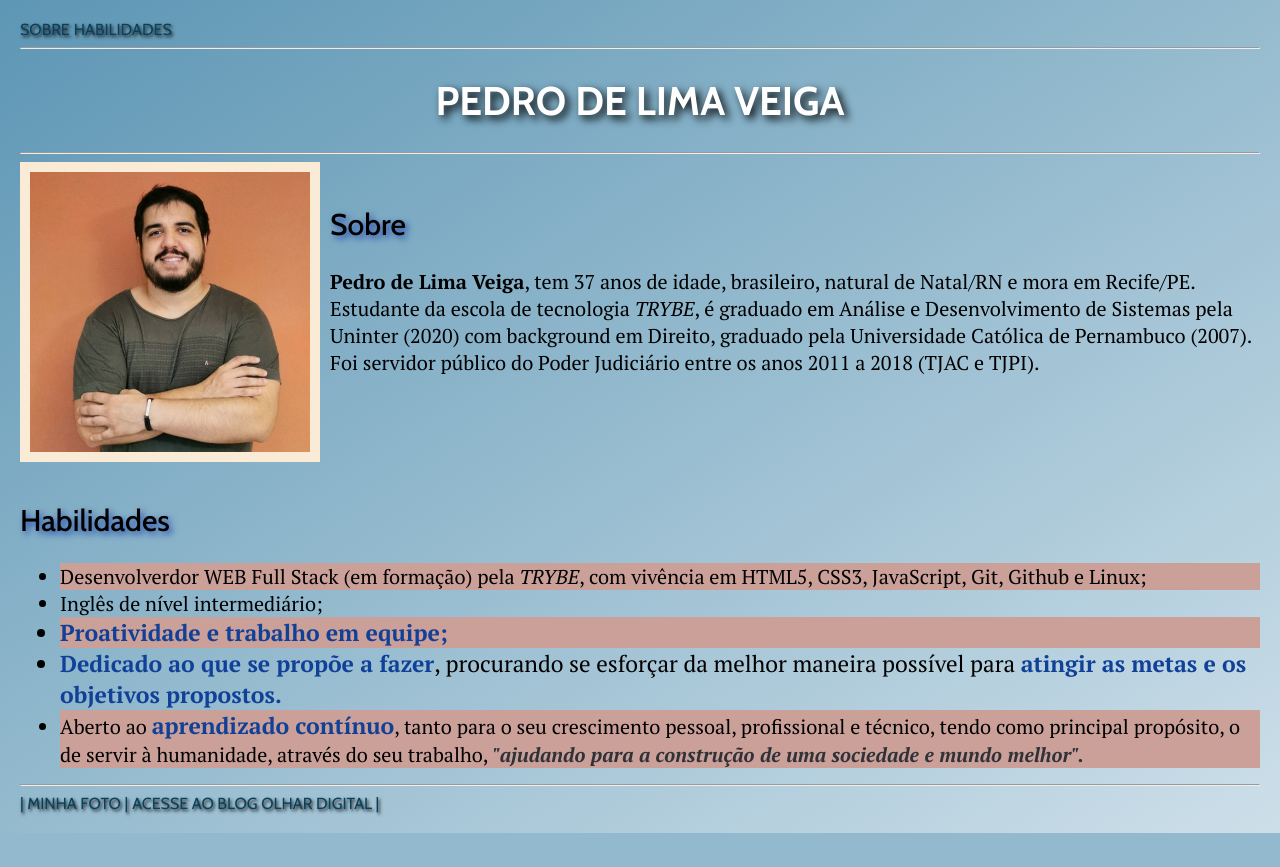
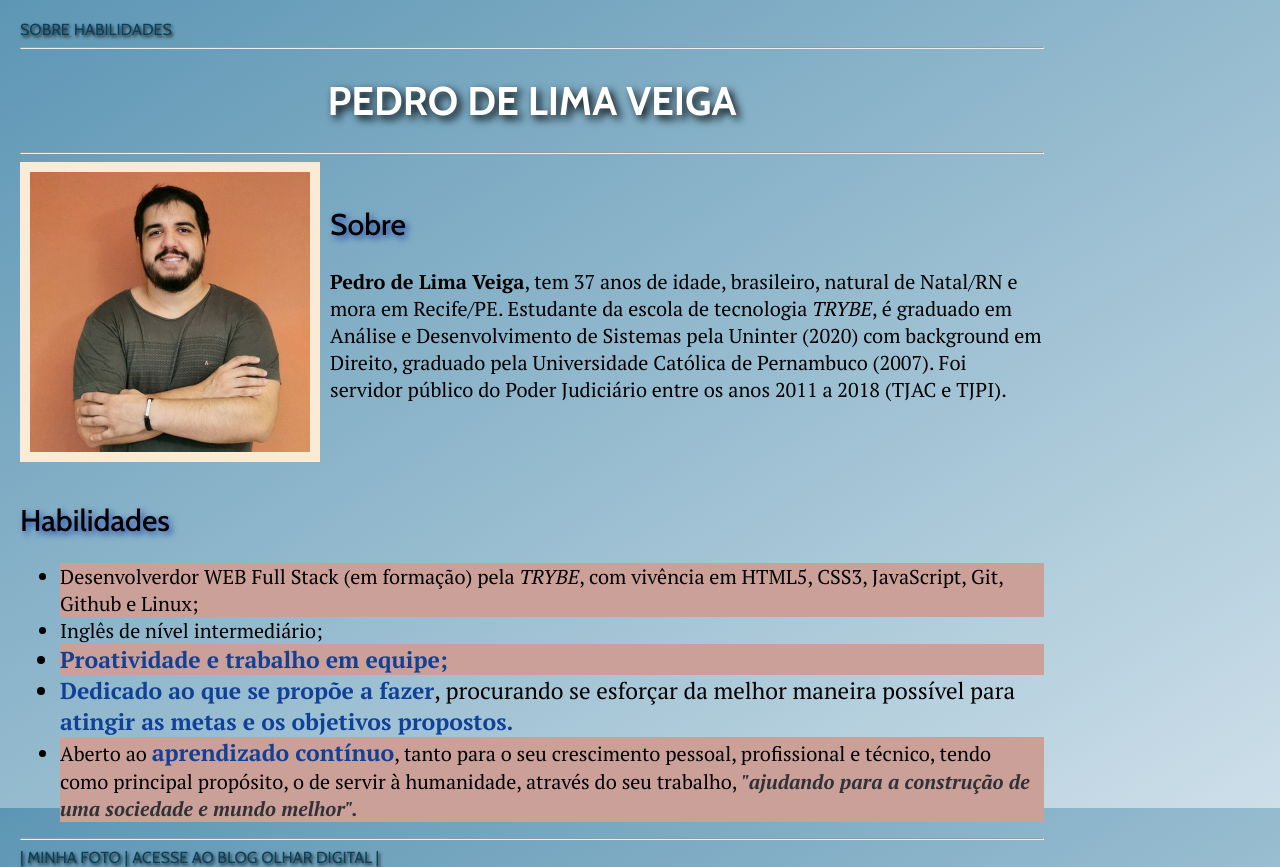
Before and after one commit to pedrodlveiga/pedroveigagithub.github.io, a plain HTML site: page index.html in a window 1280 px wide. Before the commit the page ends 833 px from the top, so only its background shows below. Drawn offline with nearby package versions, Linux system fonts and the light colour scheme.

Commit message:
altera o CSS incluindo floats, position de algumas divs e altera o width e height do body.

```diff
--- a/CSS/style.css
+++ b/CSS/style.css
@@ -1,7 +1,9 @@
 body{
+    width: 1024px;
+    height: 768px;
+    margin: 20px;
     background-color: #93b9ce;
     background-image: linear-gradient(to bottom right, #5d96b4, rgb(205, 223, 233));
-    margin: 20px;
 
 
 }
@@ -84,6 +86,7 @@ body{
 
 .div-foto-sobre{
     height: 300px;
+
 }
 
 #foto-perfil{
@@ -92,17 +95,21 @@ body{
     width: auto;
     padding: 10px;
     background-color: antiquewhite;
+    position: absolute;
+
 }
 
 .div-sobre{
     padding-top: 20px;
+    padding-bottom: 20px;
     margin-left: 310px;
-
+    float: left;
+    position: relative;
 }
 
 .div-habilidades{
     margin-top: 40px;
-}
+
 
 ul li:nth-child(odd){
     background-color: rgb(202, 160, 153);
```
